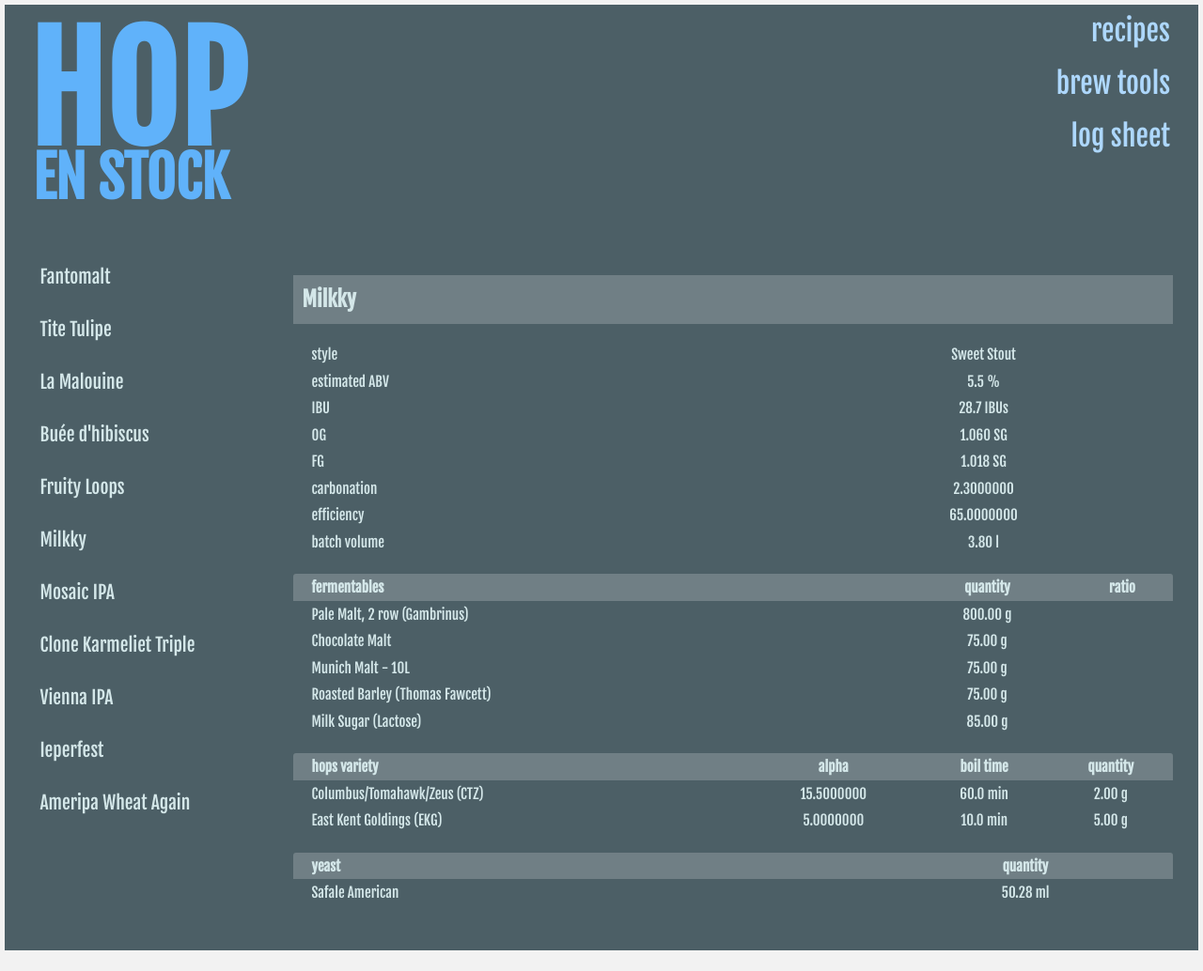
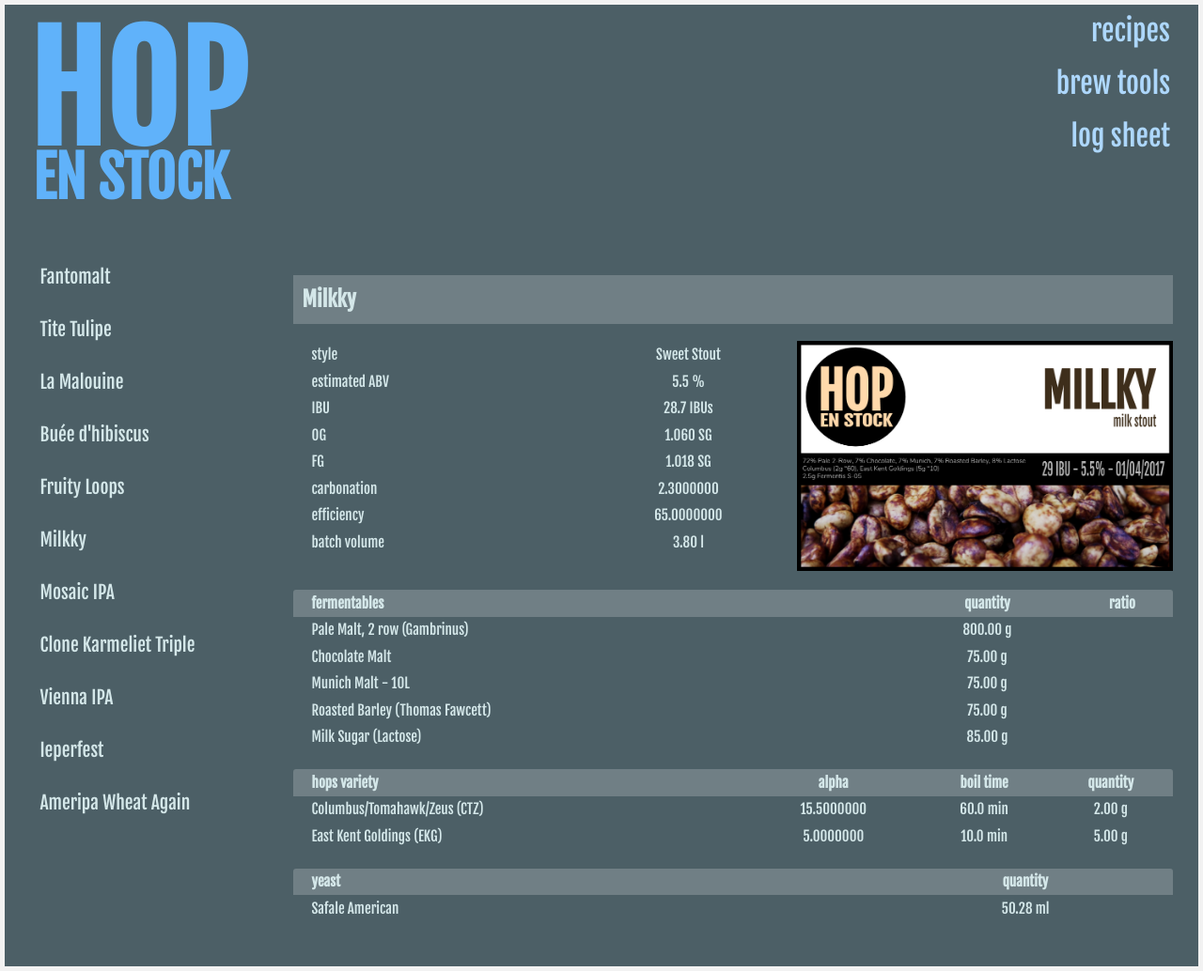
Before and after one commit to ipingu/hopenstock, a Jekyll site: the page built from _posts/2017-04-01-milkky.md, in a window 1280 px wide. Shown: the whole page at 94% size. Built offline with Jekyll 4.4.1, drawn with Linux system fonts in a browser that asks for light colours; some web fonts are replaced.

Commit message:
Add Millky image

```diff
--- a/_posts/2017-04-01-milkky.md
+++ b/_posts/2017-04-01-milkky.md
@@ -3,4 +3,5 @@
 title: Milkky
 categories: recipes stout
 recipe_id: milkky
+image: millky.png
 ---
```
Also changed, not shown: images/millky.png (added).
